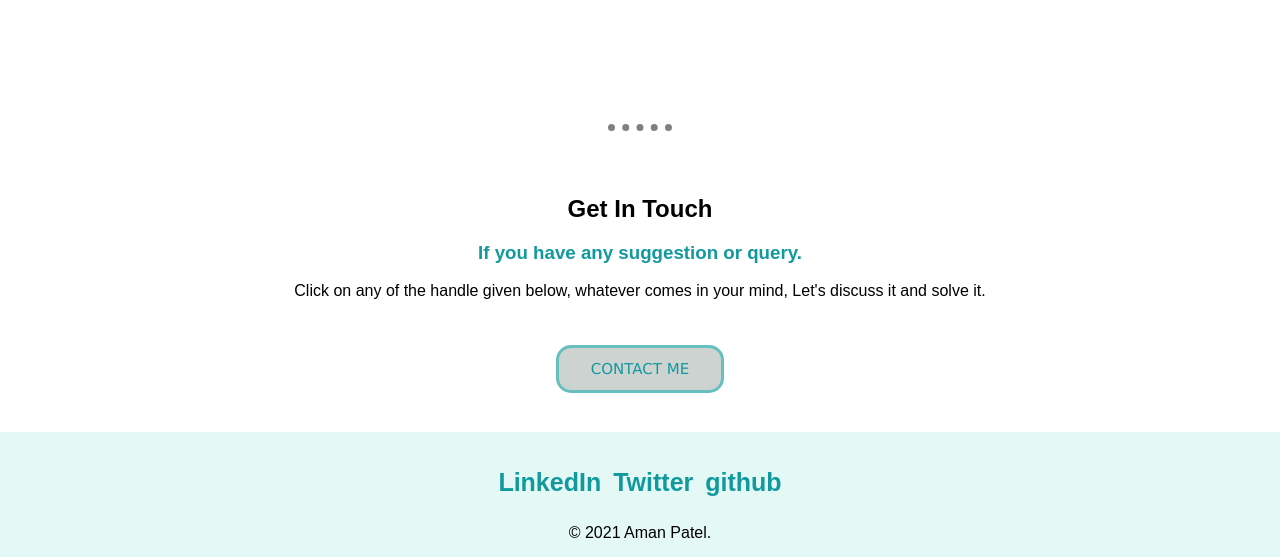
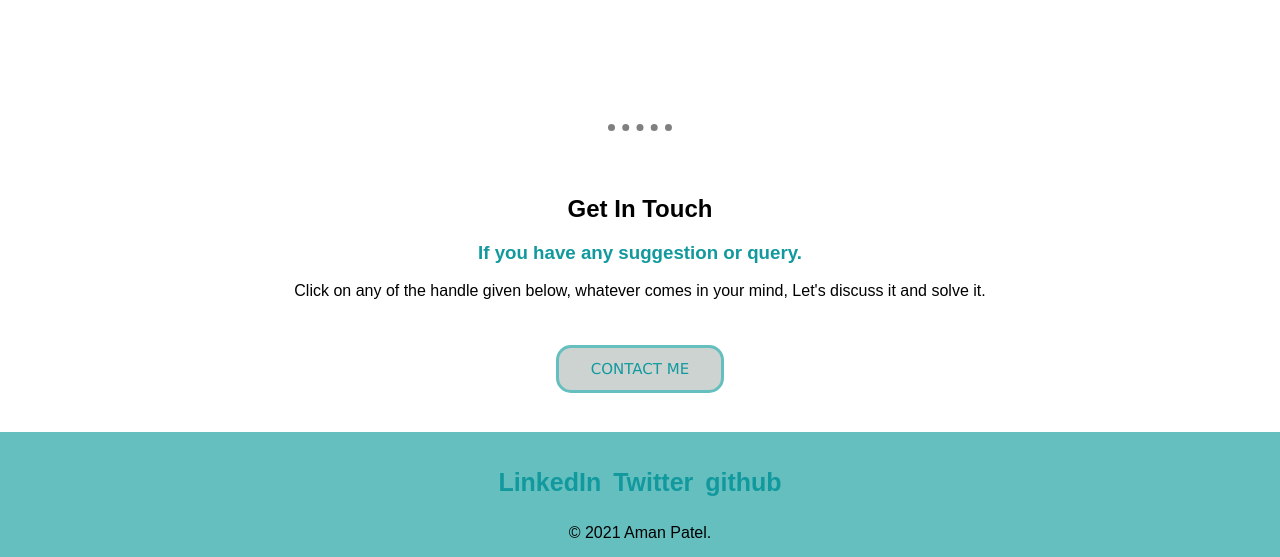
Before and after one commit to itsamanpatel/CSS-portfolio, a plain HTML site: page index.html in a window 1280 px wide. Shown: the part 2510-3067 px from the top of the page. Drawn offline with Linux system fonts and the light colour scheme.

Commit message:
Update styles.css

```diff
--- a/css/styles.css
+++ b/css/styles.css
@@ -146,7 +146,7 @@ hr {
   color: white;
 }
 .bottom-container{
-  background-color: #E4F9F5;
+  background-color: #66BFBF;
   position: relative;
   padding-top: 2%;
   height:100px;
```
